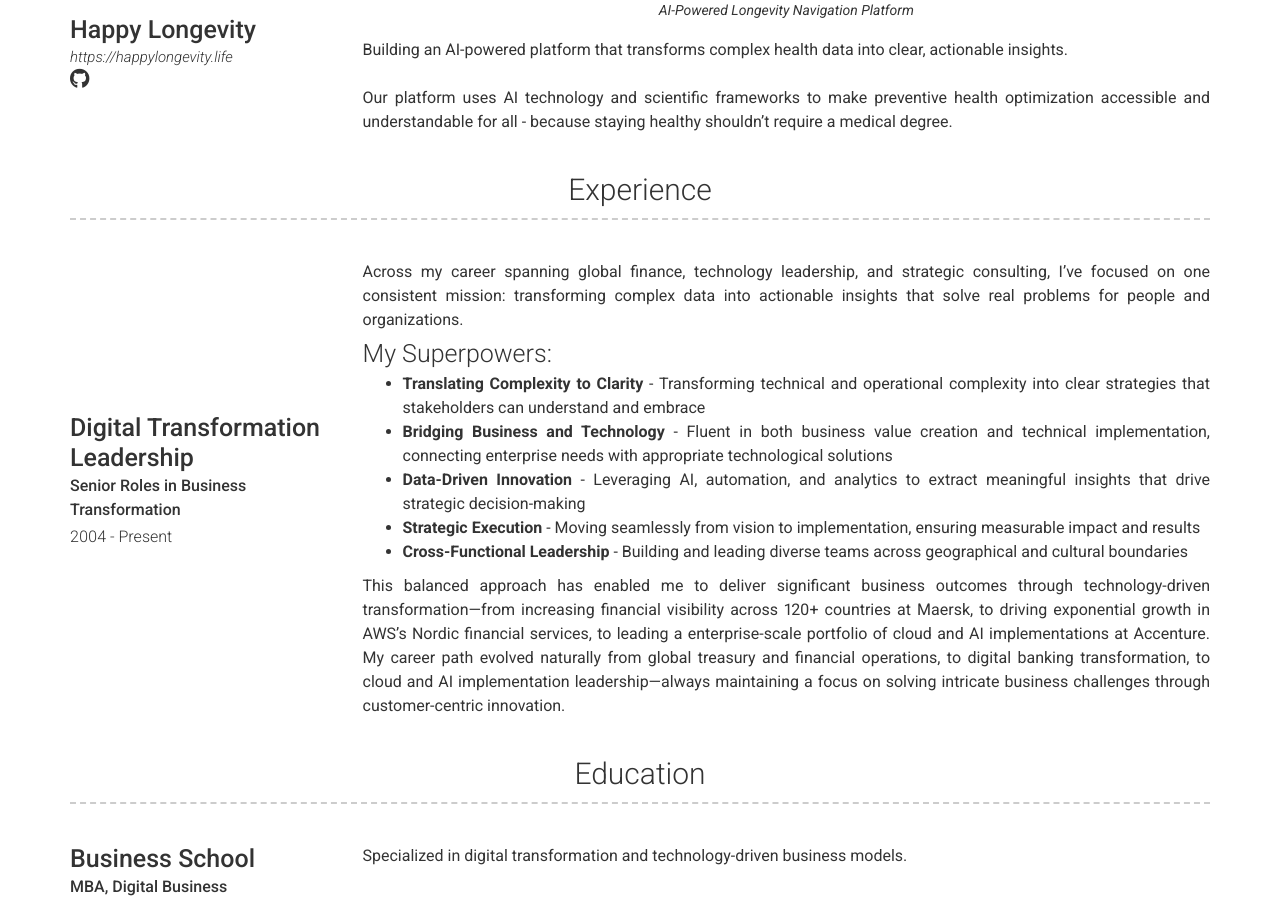
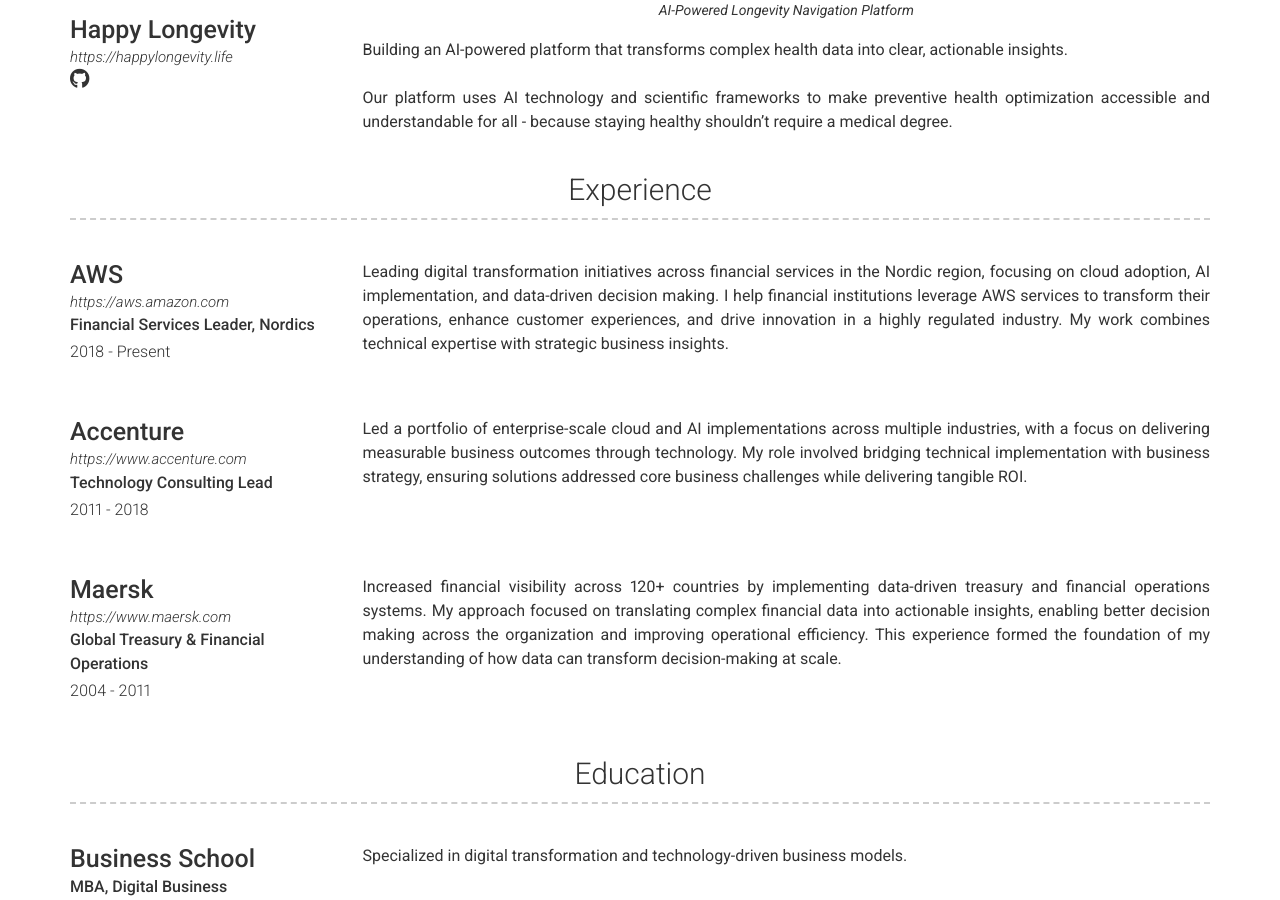
Before and after one commit to JuliaHappyLongevity/JuliaHappyLongevity.github.io, a Jekyll site: the page built from index.html, in a window 1280 px wide and 900 px high, scrolled down 651 px. Built offline with Jekyll 4.4.1, drawn with Linux system fonts in a browser that asks for light colours; nearby versions of some CDN libraries.

Commit message:
Fix experience section formatting for better layout
- Reverted to standard template format for experience entries
- Created separate chronological job entries for each company (AWS, Accenture, Maersk)
- Added company links for better navigation
- Created dedicated skills.yml for superpowers section
- Improved text layout and readability
- Maintained content but restructured for better visual presentation

🤖 Generated with [Claude Code](https://claude.ai/code)

Co-Authored-By: Claude <noreply@anthropic.com>

```diff
--- a/_data/experience.yml
+++ b/_data/experience.yml
@@ -1,23 +1,35 @@
-- company: Digital Transformation Leadership
-  dates: 2004 - Present
-  job_title: Senior Roles in Business Transformation
+- company: AWS
+  link: https://aws.amazon.com
+  job_title: Financial Services Leader, Nordics
+  dates: 2018 - Present
   description: >
-    Across my career spanning global finance, technology leadership, and strategic consulting, I've focused on one
-    consistent mission: transforming complex data into actionable insights that solve real problems for people and organizations.
+    Leading digital transformation initiatives across financial services in the Nordic region, focusing on
+    cloud adoption, AI implementation, and data-driven decision making.
 
-    <h4>My Superpowers:</h4>
-    <ul>
-      <li><strong>Translating Complexity to Clarity</strong> - Transforming technical and operational complexity into clear strategies that stakeholders can understand and embrace</li>
-      <li><strong>Bridging Business and Technology</strong> - Fluent in both business value creation and technical implementation, connecting enterprise needs with appropriate technological solutions</li>
-      <li><strong>Data-Driven Innovation</strong> - Leveraging AI, automation, and analytics to extract meaningful insights that drive strategic decision-making</li>
-      <li><strong>Strategic Execution</strong> - Moving seamlessly from vision to implementation, ensuring measurable impact and results</li>
-      <li><strong>Cross-Functional Leadership</strong> - Building and leading diverse teams across geographical and cultural boundaries</li>
-    </ul>
+    I help financial institutions leverage AWS services to transform their operations, enhance customer
+    experiences, and drive innovation in a highly regulated industry. My work combines technical expertise
+    with strategic business insights.
 
-    This balanced approach has enabled me to deliver significant business outcomes through technology-driven transformation—from
-    increasing financial visibility across 120+ countries at Maersk, to driving exponential growth in AWS's Nordic financial
-    services, to leading a enterprise-scale portfolio of cloud and AI implementations at Accenture.
+- company: Accenture
+  link: https://www.accenture.com
+  job_title: Technology Consulting Lead
+  dates: 2011 - 2018
+  description: >
+    Led a portfolio of enterprise-scale cloud and AI implementations across multiple industries, with a focus on
+    delivering measurable business outcomes through technology.
 
-    My career path evolved naturally from global treasury and financial operations, to digital banking transformation,
-    to cloud and AI implementation leadership—always maintaining a focus on solving intricate business challenges through
-    customer-centric innovation.
+    My role involved bridging technical implementation with business strategy, ensuring solutions addressed core
+    business challenges while delivering tangible ROI.
+
+- company: Maersk
+  link: https://www.maersk.com
+  job_title: Global Treasury & Financial Operations
+  dates: 2004 - 2011
+  description: >
+    Increased financial visibility across 120+ countries by implementing data-driven treasury and financial
+    operations systems.
+
+    My approach focused on translating complex financial data into actionable insights, enabling better decision
+    making across the organization and improving operational efficiency.
+
+    This experience formed the foundation of my understanding of how data can transform decision-making at scale.
--- /dev/null
+++ b/_data/skills.yml
@@ -0,0 +1,9 @@
+- name: My Superpowers
+  description: >
+    <ul class="skill-list">
+      <li><strong>Translating Complexity to Clarity</strong> - Transforming technical and operational complexity into clear strategies that stakeholders can understand and embrace</li>
+      <li><strong>Bridging Business and Technology</strong> - Fluent in both business value creation and technical implementation, connecting enterprise needs with appropriate technological solutions</li>
+      <li><strong>Data-Driven Innovation</strong> - Leveraging AI, automation, and analytics to extract meaningful insights that drive strategic decision-making</li>
+      <li><strong>Strategic Execution</strong> - Moving seamlessly from vision to implementation, ensuring measurable impact and results</li>
+      <li><strong>Cross-Functional Leadership</strong> - Building and leading diverse teams across geographical and cultural boundaries</li>
+    </ul>
```
